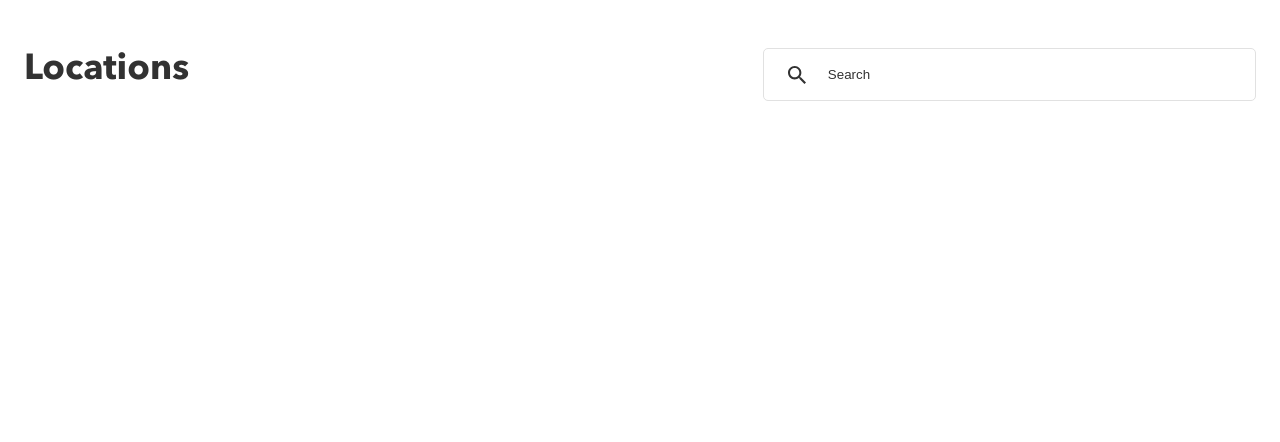
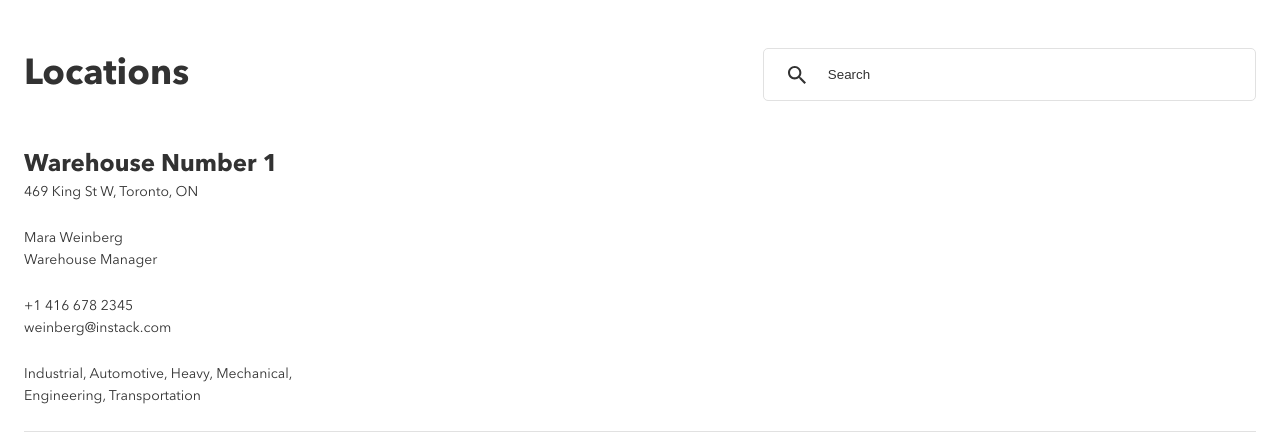
Before and after one commit to Ivan1023/instock-roy-6, a React (Create React App) app in the folder client/: page /warehouses in a window 1280 px wide. Shown: the top 442 px of the page. Built offline with nearby package versions, Linux system fonts and the light colour scheme.

Commit message:
warehouse item was added as an example

```diff
--- a/client/src/components/WareHouse/WareHouse.js
+++ b/client/src/components/WareHouse/WareHouse.js
@@ -1,8 +1,28 @@
 import React from 'react';
+import './WareHouse.scss';
 
 class WareHouse extends React.Component {
-    render(){
-        return(null)
+    render() {
+        return (
+            <article className="main__content-list">
+                <div className="main__content-list__address">
+                    <h2 className="main__content-list__address-title">Warehouse Number 1</h2>
+                    <span>469 King St W, Toronto, ON</span>
+                </div>
+                <div className="main__content-list__address">
+                    <span>Mara Weinberg</span>
+                    <span>Warehouse Manager</span>
+                </div>
+                <div className="main__content-list__address">
+                    <span>+1 416 678 2345</span>
+                    <span>weinberg@instack.com</span>
+                </div>
+                <div className="main__content-list__address">
+                    <span>Industrial, Automotive, Heavy, Mechanical,</span>
+                    <span>Engineering, Transportation</span>
+                </div>
+            </article>
+        )
     }
 }
 export default WareHouse;
--- a/client/src/components/WareHouse/WareHouse.scss
+++ b/client/src/components/WareHouse/WareHouse.scss
@@ -0,0 +1,22 @@
+@import "../../style/base.scss";
+
+.main__content-list {
+
+  &__address {
+    @include flex-display-column;
+    padding-bottom: 24px;
+
+    &-title {
+      @include subheader-mobile-style;
+
+      @include tablet-size {
+        @include header2-tablet-style;
+      }
+    }
+
+    &:last-child {
+        border-bottom: 1px solid $divider-color;
+    }
+
+  }
+}
--- a/client/src/pages/LocationsPage/LocationsPage.js
+++ b/client/src/pages/LocationsPage/LocationsPage.js
@@ -1,14 +1,16 @@
 import React from 'react';
-import './LocationsPage.scss'
+import './LocationsPage.scss';
+import WareHouse from '../../components/WareHouse/WareHouse';
 
 class LocationsPage extends React.Component {
     render() {
         return (
             <section className="main__content">
-                <div className="main__content-header">
+                <article className="main__content-header">
                     <h1 className="main__content-header__title"> Locations </h1>
                     <input className="main__content-header__searchInput" type="text" name="search" placeholder="Search" />
-                </div>
+                </article>
+                <WareHouse />
             </section>
         )
     }
--- a/client/src/pages/LocationsPage/LocationsPage.scss
+++ b/client/src/pages/LocationsPage/LocationsPage.scss
@@ -18,6 +18,7 @@
     @include tablet-size {
       @include flex-display-row;
       justify-content: space-between;
+      align-items: center;
       margin: 48px 0;
     }
 
```
